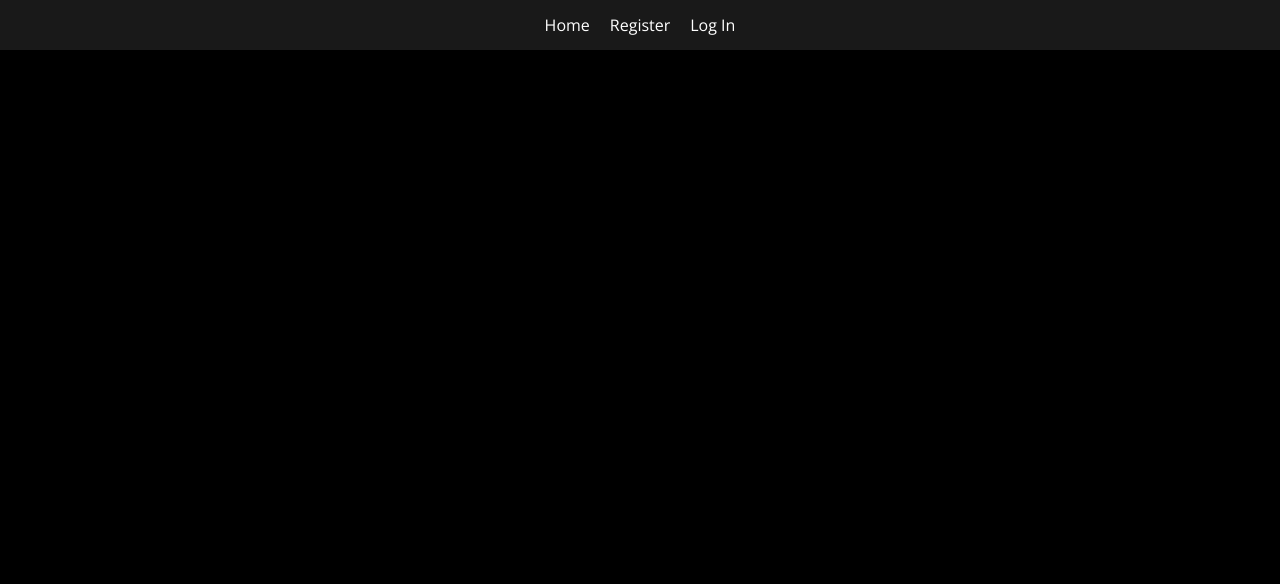
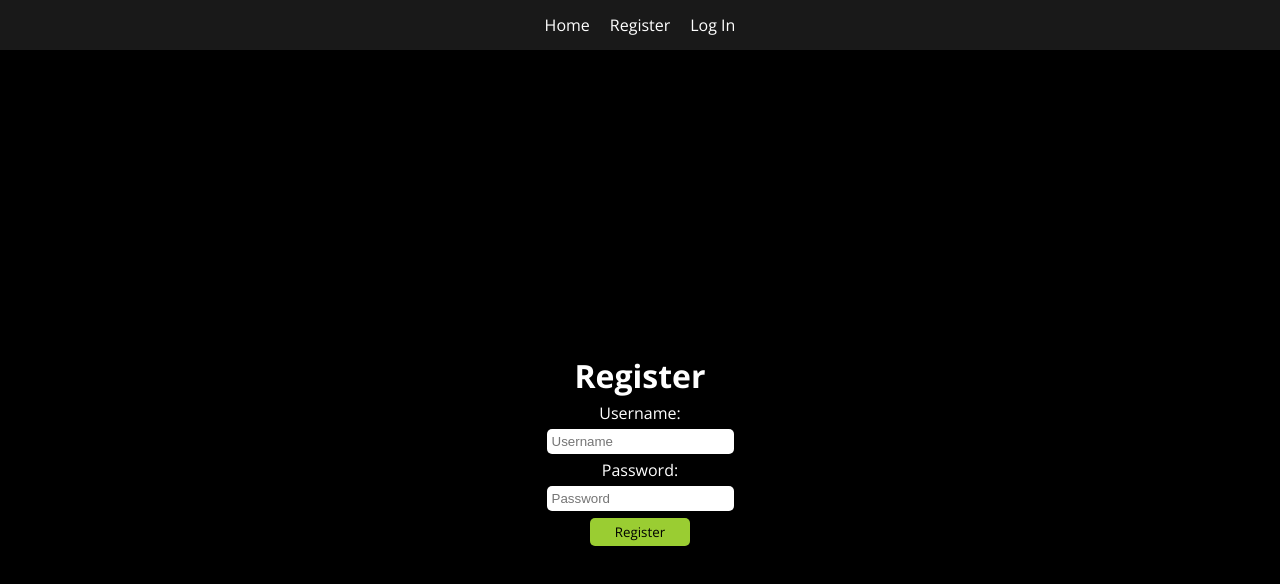
Before and after one commit to Mjturn/social-media-website, a plain HTML site: page frontend/static/register.html in a window 1280 px wide. Drawn offline with nearby package versions, Linux system fonts and the light colour scheme; files that its build step writes are made by us from their sources.

Commit message:
Create and style registration and login forms

```diff
--- a/frontend/static/register.html
+++ b/frontend/static/register.html
@@ -7,6 +7,7 @@
         <link rel="stylesheet" type="text/css" href="static/styles.css">
     </head>
     <body>
+        <header>
             <nav id="navbar">
                 <ul id="navbar-links-list">
                     <li><a class="navbar-links" href="/">Home</a></li>
@@ -14,5 +15,19 @@
                     <li><a class="navbar-links" href="/login">Log In</a></li>
                 </ul>
             </nav>
+        </header>
+        <main>
+            <form id="registration-form" method="POST" action="/register">
+                <h1>Register</h1>
+
+                <label for="username-input">Username:</label>
+                <input type="text" class="form-inputs" id="username-input" name="username-input" placeholder="Username">
+
+                <label for="password-input">Password:</label>
+                <input type="password" class="form-inputs" id="password-input" name="password-input" placeholder="Password">
+
+                <button type="submit" id="form-button">Register</button>
+            </form>
+        </main>
     </body>
 </html>
--- a/frontend/static/styles.css
+++ b/frontend/static/styles.css
@@ -1,4 +1,8 @@
 @import url("https://fonts.googleapis.com/css2?family=Open+Sans:ital,wght@0,300..800;1,300..800&display=swap");
+
+:root {
+    --primary-color: yellowgreen;
+}
 
 * {
     margin: 0;
@@ -8,6 +12,7 @@
 
 body {
     background-color: black;
+    color: white;
     font-family: "Open Sans", sans-serif;
 }
 
@@ -29,3 +34,36 @@ body {
     color: white;
     text-decoration: none;
 }
+
+.navbar-links:hover {
+    color: var(--primary-color);
+}
+
+#registration-form, #login-form {
+    display: flex;
+    flex-direction: column;
+    justify-content: center;
+    align-items: center;
+    height: 100vh;
+}
+
+#registration-form > *, #login-form > * {
+    margin: 2.5px;
+}
+
+.form-inputs {
+    padding: 5px;
+    border: none;
+    border-radius: 5px;
+}
+
+#form-button {
+    margin-top: 5px;
+    padding: 5px;
+    width: 100px;
+    background-color: var(--primary-color);
+    font-family: "Open Sans", sans-serif;
+    border: none;
+    border-radius: 5px;
+    cursor: pointer;
+}
```
Also changed, not shown: frontend/static/login.html (+15 -0 lines). Lines whose indentation alone changed are shown as unchanged.
